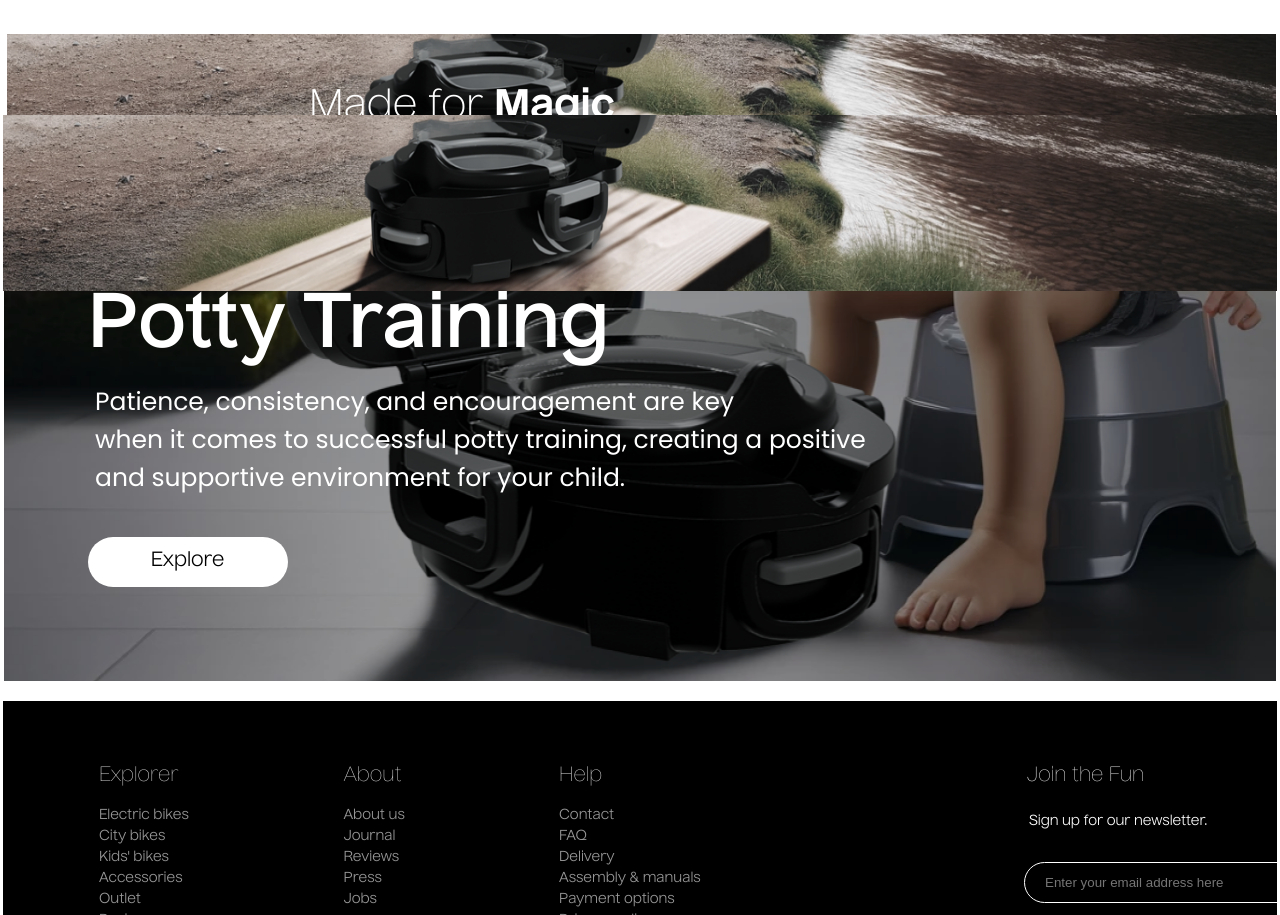
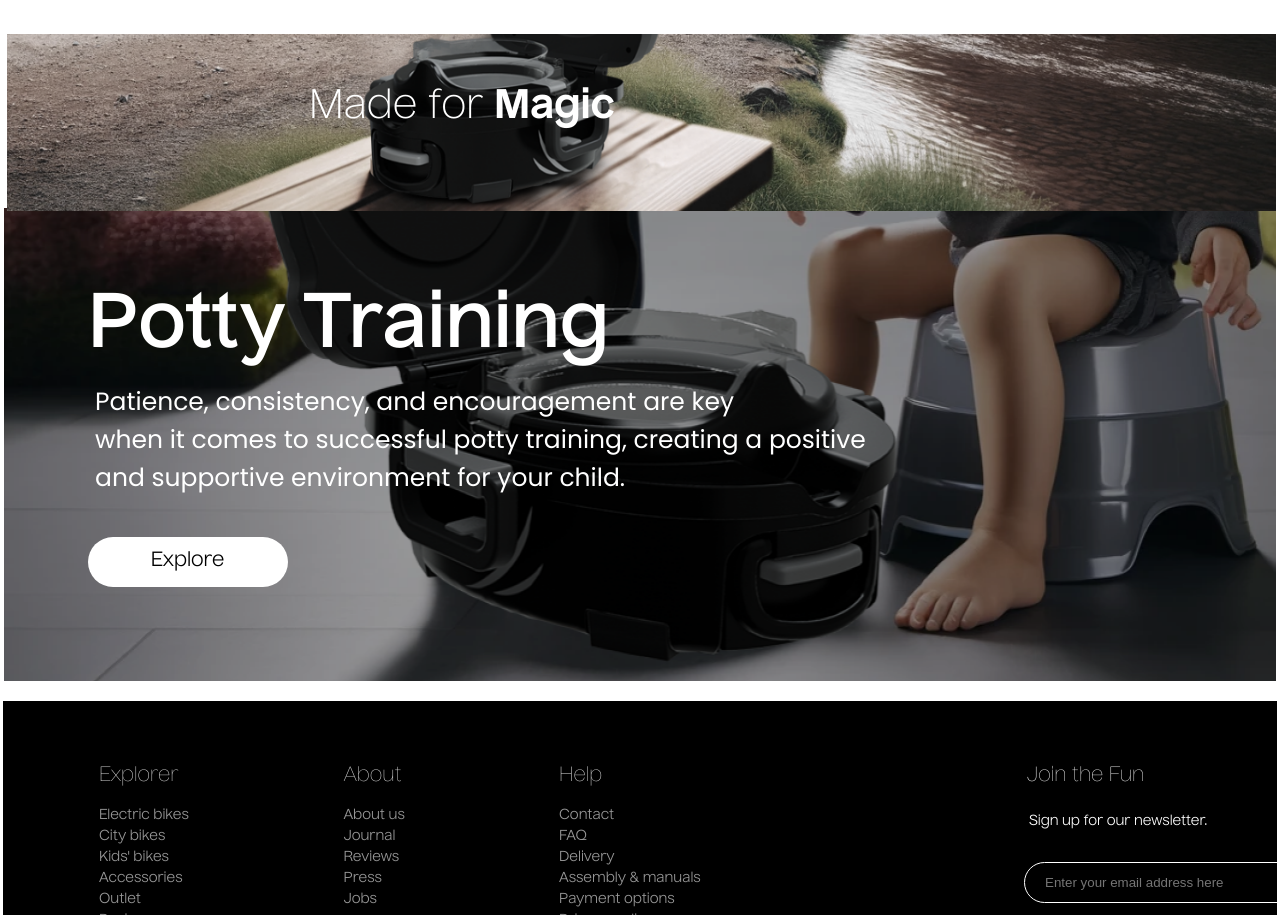
Before and after one commit to IsuriGunaratne/Kinder-Flip, a React (Create React App) app: page / in a window 1280 px wide. Shown: the part 4086-5001 px from the top of the page. Built offline with nearby package versions, Linux system fonts and the light colour scheme.

Commit message:
Update HomePageDesign.js

```diff
--- a/src/pages/HomePageDesign.js
+++ b/src/pages/HomePageDesign.js
@@ -38,13 +38,6 @@ const HomePageDesign = () => {
         <Footer />
       </main>
 
-      <img
-        className="w-full right-[0px] left-[0px] h-[176px] absolute !m-[0] bottom-[740px] object-cover z-[7] mx-auto"
-        loading="lazy"
-        alt=""
-        src="/mask-group-4@2x.png"
-      />
-
     </div>
   );
 };
```
